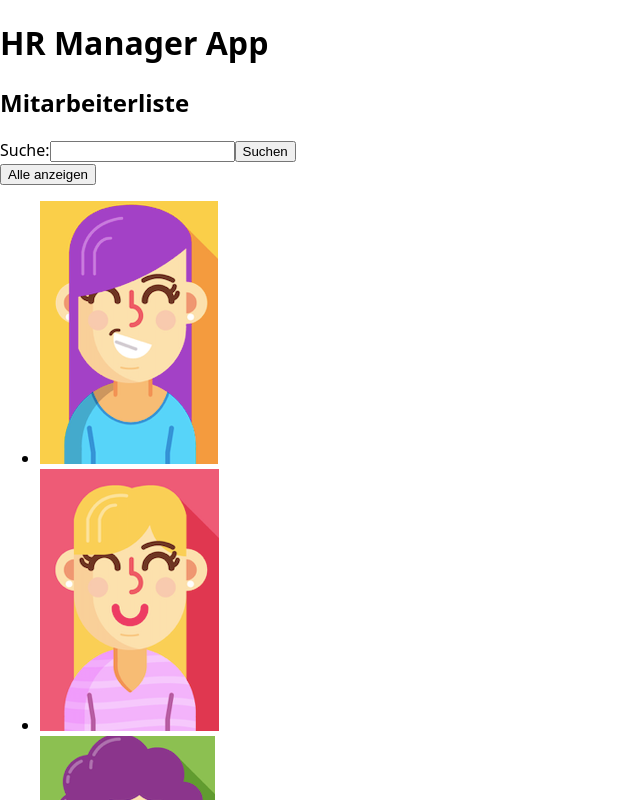
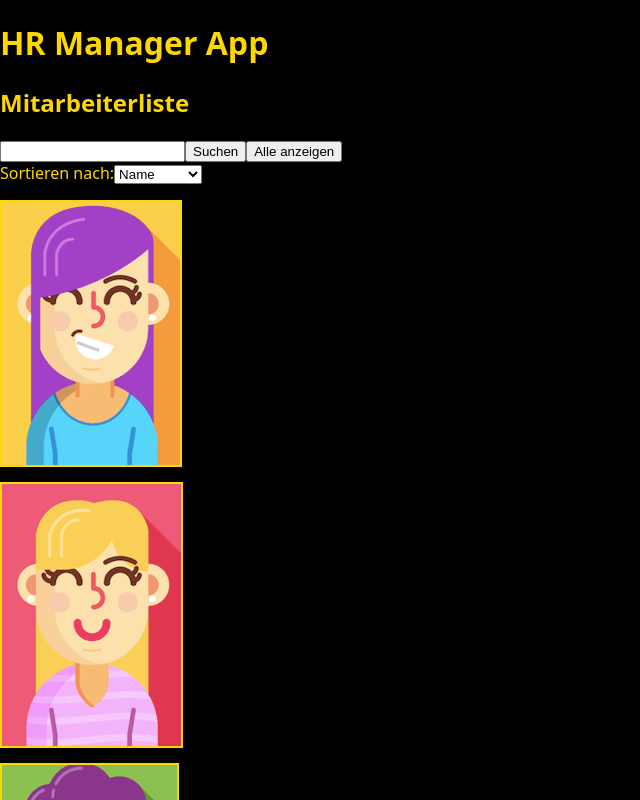
Before and after one commit to karimovich86/capstone-project, a Next.js app: page / in a window 1280 px wide. Shown: the top 800 px of the page, without its empty margins (0-640 px from the left). Built offline with nearby package versions, Linux system fonts and the light colour scheme.

Commit message:
styles, sort by search

```diff
--- a/components/SearchForm/index.js
+++ b/components/SearchForm/index.js
@@ -3,6 +3,8 @@ import { employees } from "@/test_daten/test_daten";
 
 const EmployeeProfile = () => {
   const [searchValue, setSearchValue] = useState("");
+  const [sortOrder, setSortOrder] = useState("default"); // Zustandsvariable für Sortierreihenfolge
+
   const searchResults = employees.filter((employee) =>
     employee.name.toLowerCase().includes(searchValue.toLowerCase())
   );
@@ -25,18 +27,56 @@ const EmployeeProfile = () => {
     setSearchValue("");
   }
 
+  function handleSort(event) {
+    const sort = event.target.value;
+    setSortOrder(sort);
+  }
+
+  // Mitarbeiterliste basierend auf Sortierreihenfolge sortieren
+  let sortedEmployees = [...(searchValue ? searchResults : employees)];
+
+  if (sortOrder === "name") {
+    sortedEmployees.sort((a, b) => a.name.localeCompare(b.name));
+  } else if (sortOrder === "position") {
+    sortedEmployees.sort((a, b) => a.position.localeCompare(b.position));
+  } else if (sortOrder === "age") {
+    sortedEmployees.sort((a, b) => a.age - b.age);
+  } else if (sortOrder === "startDate") {
+    sortedEmployees.sort(
+      (a, b) => new Date(a.startDate) - new Date(b.startDate)
+    );
+  }
+
   return (
     <>
       <h2>Mitarbeiterliste</h2>
       <form onSubmit={handleSearch}>
-        <label htmlFor="search_name">Suche:</label>
-        <input type="text" name="search_name" id="search_name" />
-        <button type="submit">Suchen</button>
+        <div className="search-bar">
+          <input type="text" name="search_name" id="search_name" />
+          <button type="submit" className="search-button">
+            Suchen
+          </button>
+          <button
+            type="button"
+            onClick={handleShowAll}
+            className="show-all-button"
+          >
+            Alle anzeigen
+          </button>
+        </div>
       </form>
 
-      <button onClick={handleShowAll}>Alle anzeigen</button>
+      {/* Sortier-Dropdown-Menü */}
+      <label htmlFor="sort_order">Sortieren nach:</label>
+      <select id="sort_order" name="sort_order" onChange={handleSort}>
+        <option value="name">Name</option>
+        <option value="age">Alter</option>
+        <option value="startDate">Startdatum</option>
+        <option value="position">Position</option>
+      </select>
+
       <ul>
-        {(searchValue ? searchResults : employees).map((employee) => (
+        {sortedEmployees.map((employee) => (
           <li key={employee.id}>
             <div>
               <img
--- a/styles.js
+++ b/styles.js
@@ -10,5 +10,32 @@ export default createGlobalStyle`
   body {
     margin: 0;
     font-family: system-ui;
+    background-color: black;
+  }
+
+  h2 {
+    color: gold;
+  }
+
+  ul {
+    list-style: none;
+    padding: 0;
+  }
+
+  li {
+    margin-bottom: 10px;
+  }
+
+  img {
+    border: 2px solid gold;
+    cursor: pointer;
+  }
+
+  div {
+    color: gold;
+  }
+
+  p {
+    color: gold;
   }
 `;
```
